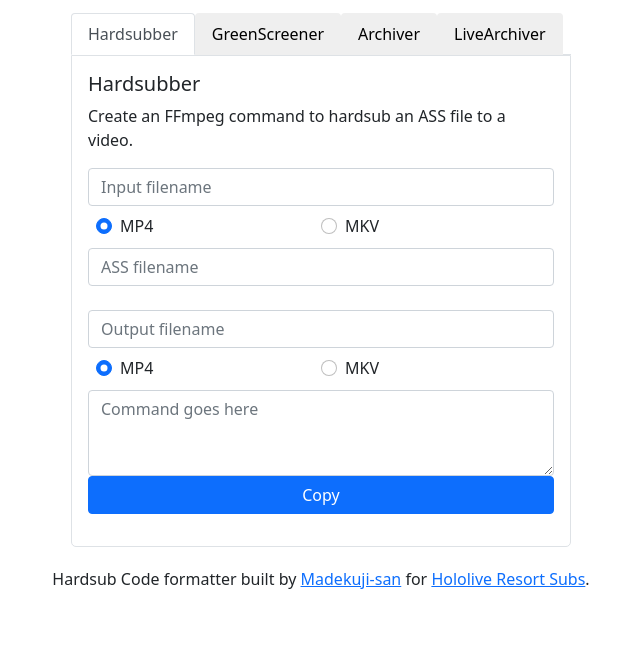
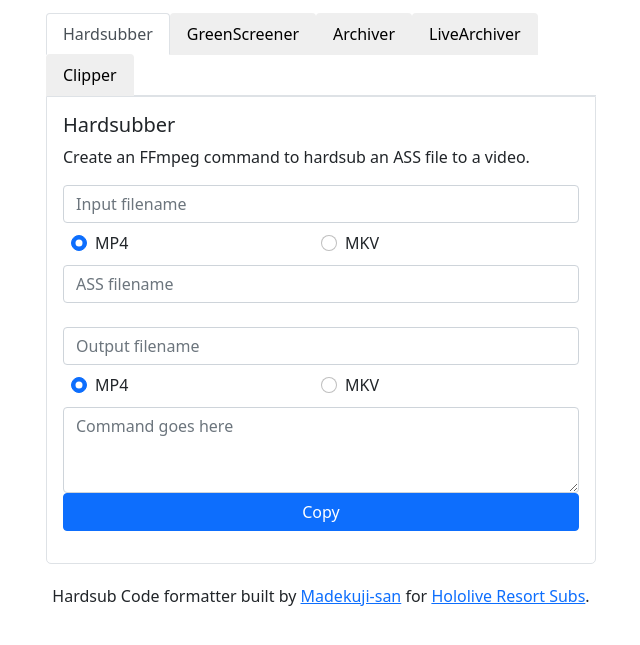
Before and after one commit to Madekuji/hardsubcode, a plain HTML site: page index.html in a window 1280 px wide. Shown: the part 115-760 px from the top of the page, without its empty margins (319-959 px from the left). Drawn offline with nearby package versions, Linux system fonts and the light colour scheme.

Commit message:
add clipper tab and widen workspace

```diff
--- a/index.html
+++ b/index.html
@@ -84,7 +84,7 @@
   <style>
     @media screen and (min-width: 601px) {
       .main-div{
-        width: 500px;
+        width: 550px;
         margin: 20px auto;
       }
       .btn {
@@ -155,6 +155,9 @@
       </li>
       <li class="nav-item" role="presentation">
         <button class="nav-link" id="livearchiver-tab" data-bs-toggle="tab" data-bs-target="#livearchiver" type="button" role="tab" aria-controls="livearchiver" aria-selected="false">LiveArchiver</button>
+      </li>
+      <li class="nav-item" role="presentation">
+        <button class="nav-link" id="clipper-tab" data-bs-toggle="tab" data-bs-target="#clipper" type="button" role="tab" aria-controls="clipper" aria-selected="false">Clipper</button>
       </li>
     </ul>
 
```
